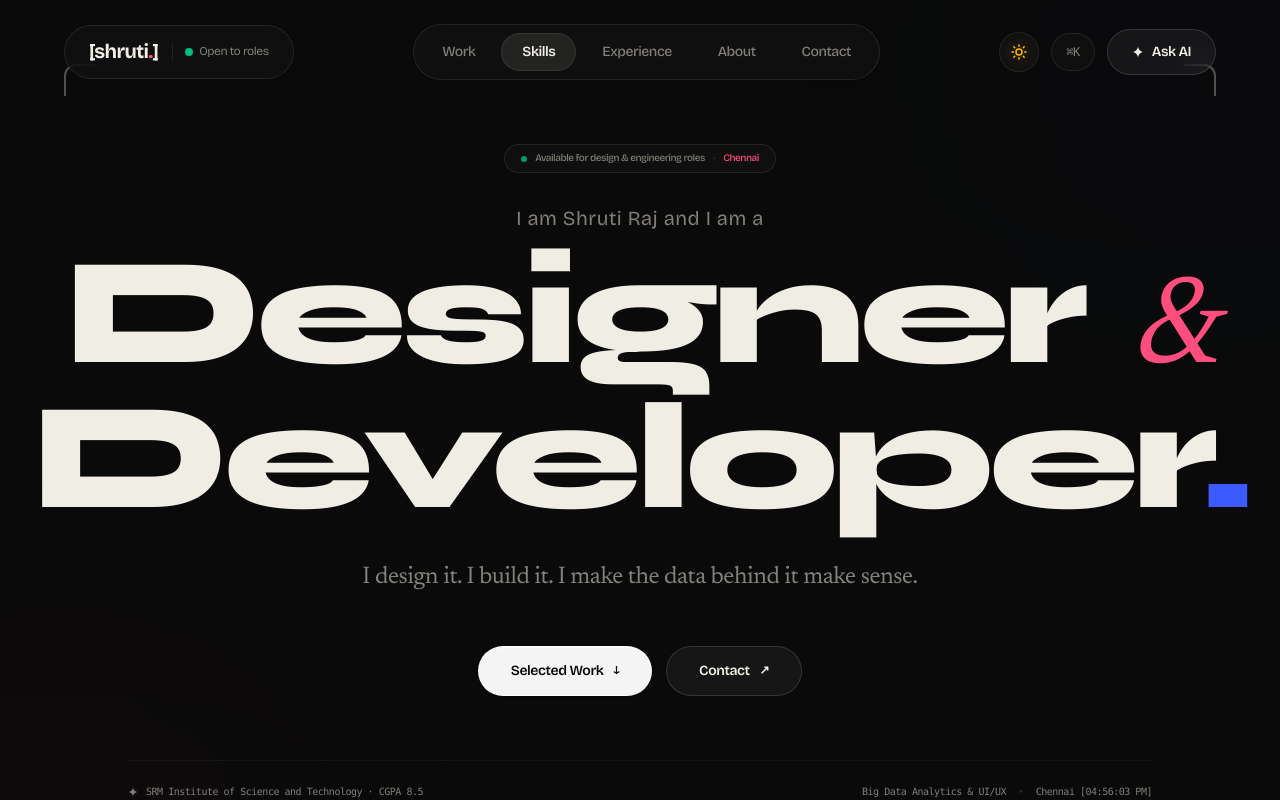
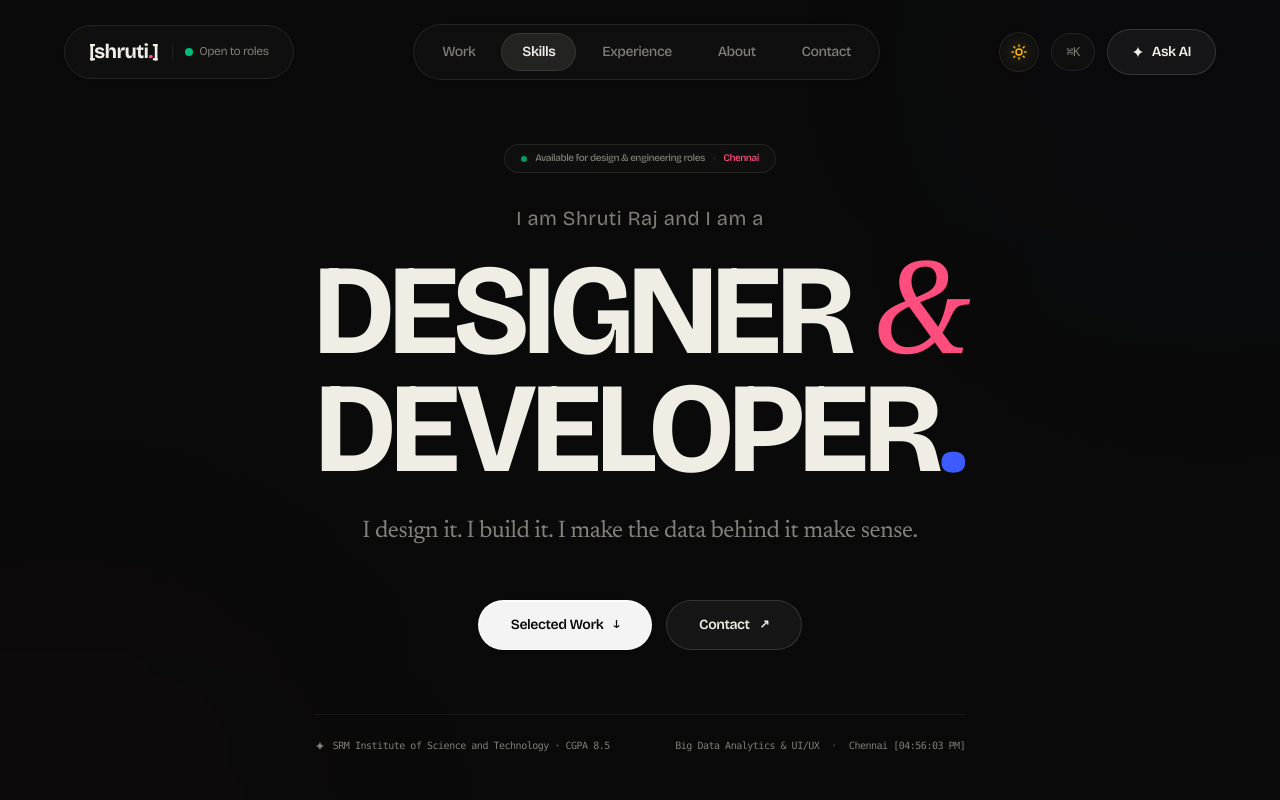
Before and after one commit to Dev-x777/portfolio-basic, a Next.js app: page / in a window 1280 px wide. Shown: the top 800 px of the page. Built offline with nearby package versions, Linux system fonts and the light colour scheme.

Commit message:
fix: remove corner bracket borders and restore original Bricolage Grotesque font-display headline

```diff
--- a/app/globals.css
+++ b/app/globals.css
@@ -12,7 +12,6 @@
   --color-muted: var(--muted);
 
   --font-display: var(--font-bricolage), system-ui, -apple-system, sans-serif;
-  --font-syne: var(--font-syne), var(--font-bricolage), sans-serif;
   --font-body: var(--font-newsreader), Georgia, serif;
 }
 
--- a/app/layout.tsx
+++ b/app/layout.tsx
@@ -1,5 +1,5 @@
 import type { Metadata } from 'next';
-import { Bricolage_Grotesque, Newsreader, Syne } from 'next/font/google';
+import { Bricolage_Grotesque, Newsreader } from 'next/font/google';
 import './globals.css';
 import { SmoothScroll } from '@/components/providers/SmoothScroll';
 import { Navbar } from '@/components/nav/Navbar';
@@ -13,13 +13,6 @@ const bricolage = Bricolage_Grotesque({
   variable: '--font-bricolage',
   display: 'swap',
   axes: ['wdth'],
-});
-
-const syne = Syne({
-  subsets: ['latin'],
-  variable: '--font-syne',
-  display: 'swap',
-  weight: ['700', '800'],
 });
 
 const newsreader = Newsreader({
@@ -43,7 +36,7 @@ export default function RootLayout({
   return (
     <html
       lang="en"
-      className={`${bricolage.variable} ${syne.variable} ${newsreader.variable} dark`}
+      className={`${bricolage.variable} ${newsreader.variable} dark`}
       suppressHydrationWarning
     >
       <head>
--- a/components/hero/Hero.tsx
+++ b/components/hero/Hero.tsx
@@ -3,7 +3,6 @@
 import React, { useEffect, useState } from 'react';
 import { motion } from 'motion/react';
 import { profile } from '@/data/profile';
-import { CornerBrackets } from '@/components/ui/CornerBrackets';
 import { StarIcon } from '@/components/ui/StarIcon';
 import { Magnetic } from '@/lib/motion';
 
@@ -37,8 +36,6 @@ export function Hero() {
         <div className="absolute -bottom-32 -left-32 w-96 h-96 bg-[var(--silk)]/[0.03] blur-[140px] rounded-full" />
       </div>
 
-      <CornerBrackets />
-
       <div className="relative z-10 max-w-5xl mx-auto flex flex-col items-center text-center">
         {/* Availability pill */}
         <motion.div
@@ -63,20 +60,16 @@ export function Hero() {
           I am {profile.name} and I am a
         </motion.p>
 
-        {/* Modern Aesthetic Bold Headline */}
+        {/* Giant Monolithic Display Headline (Original font) */}
         <motion.h1
-          initial={{ opacity: 0, y: 20 }}
-          animate={{ opacity: 1, y: 0 }}
+          initial={{ opacity: 0, scale: 0.96, y: 20 }}
+          animate={{ opacity: 1, scale: 1, y: 0 }}
           transition={{ duration: 0.8, delay: 0.2, ease: [0.16, 1, 0.3, 1] }}
-          className="font-[family-name:var(--font-syne)] text-6xl sm:text-7xl md:text-8xl lg:text-[9.5rem] font-extrabold tracking-[-0.04em] text-[var(--color-light)] leading-[0.9] mb-8 select-none"
+          className="font-display text-5xl sm:text-7xl md:text-8xl lg:text-9xl font-bold tracking-tight text-[var(--color-light)] uppercase leading-[0.92] mb-6 select-none"
         >
-          <span>Designer</span>{' '}
-          <span className="font-body italic font-normal text-[0.82em] text-[var(--silk)] px-1">
-            &amp;
-          </span>
+          Designer <span className="text-[var(--silk)] font-serif italic font-normal">&amp;</span>
           <br />
-          <span>Developer</span>
-          <span className="text-[var(--cobalt)]">.</span>
+          Developer<span className="text-[var(--cobalt)]">.</span>
         </motion.h1>
 
         {/* Descriptor */}
```
